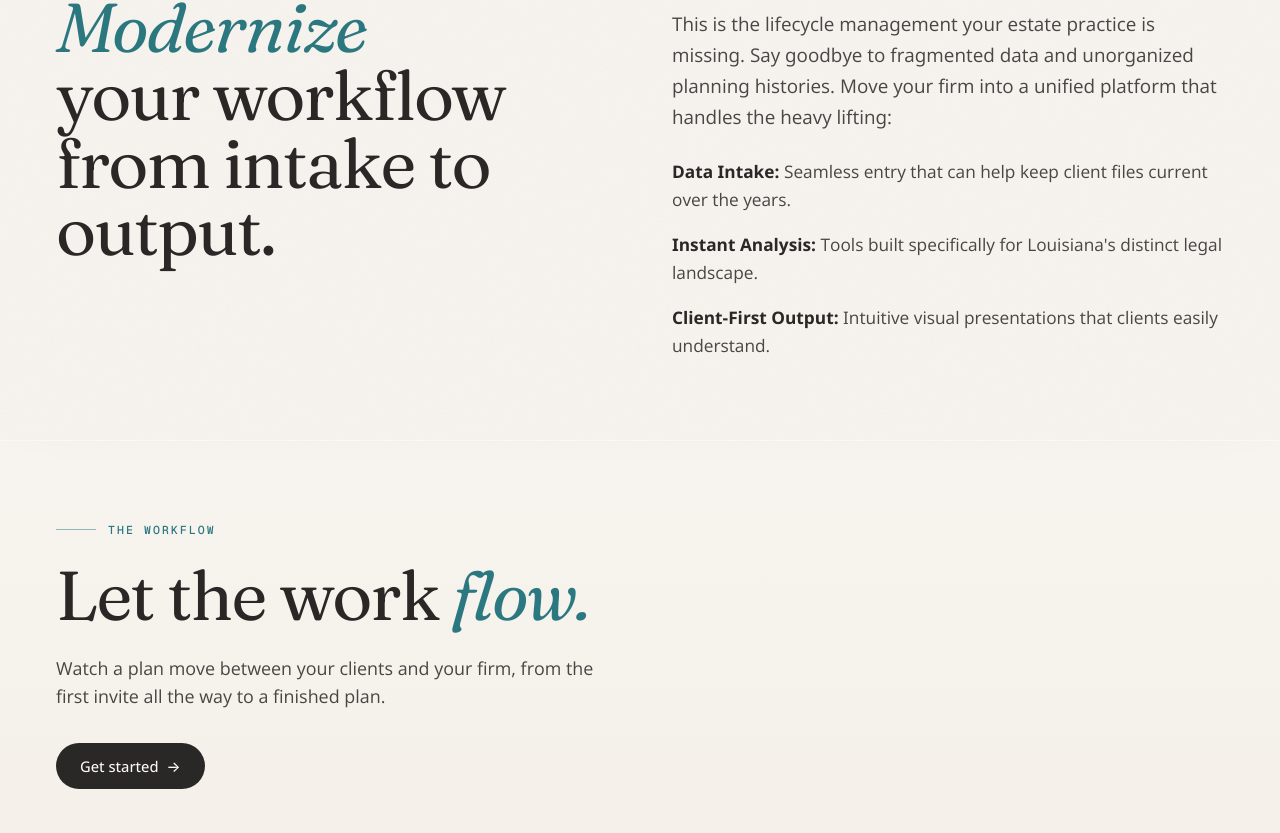
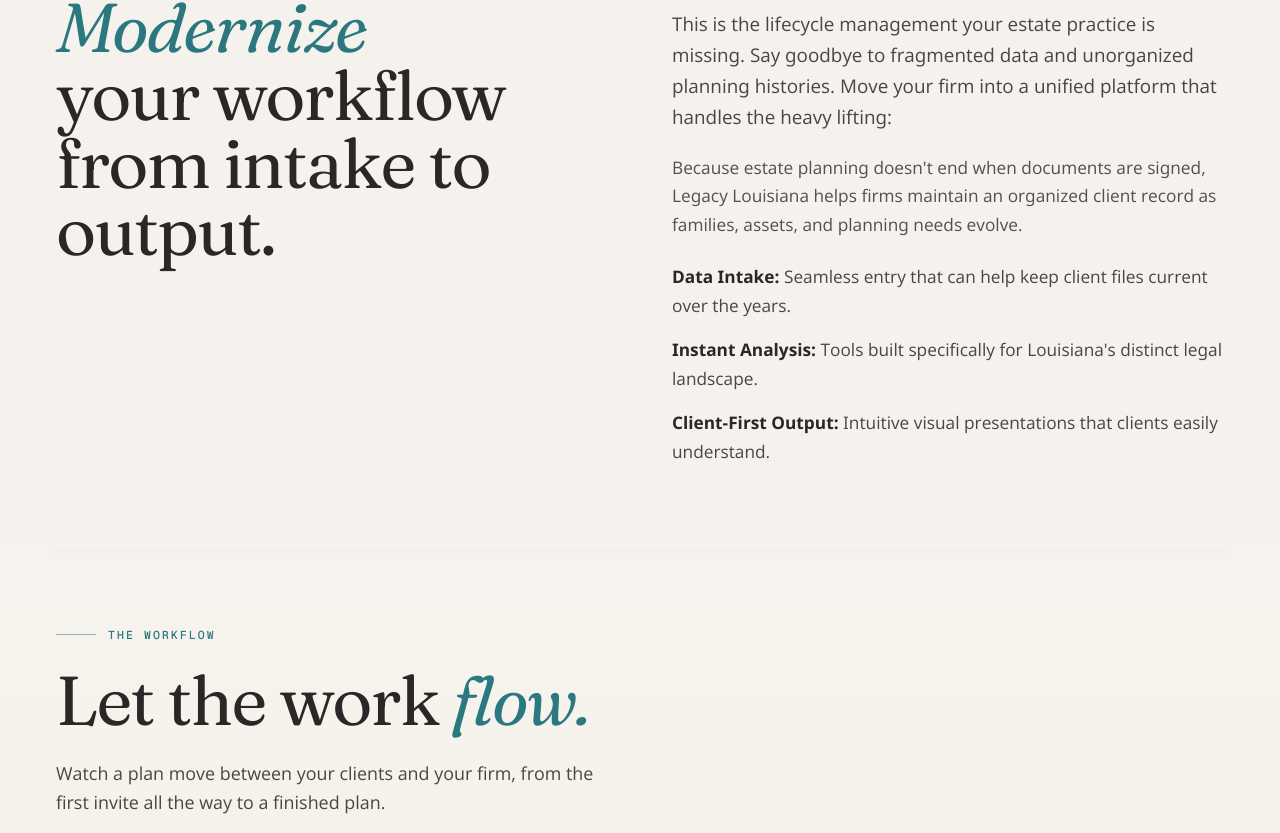
Before and after one commit to gte343v/legacyLandingPage, a React (Vite) app: page / in a window 1280 px wide. Shown: the part 1007-1840 px from the top of the page. Built offline with nearby package versions, Linux system fonts and the light colour scheme.

Commit message:
Add lifecycle messaging and legal disclaimer

```diff
--- a/src/components/Footer.jsx
+++ b/src/components/Footer.jsx
@@ -51,7 +51,14 @@
           </div>
         </div>
 
-        <div className="mt-14 flex flex-col items-start justify-between gap-4 border-t border-cream/12 pt-6 font-mono text-[0.7rem] uppercase tracking-[0.2em] text-cream/45 lg:flex-row lg:items-center">
+        <p className="mt-12 max-w-4xl text-[0.78rem] leading-[1.65] text-cream/40">
+          Legacy Louisiana, LLC is an estate planning management and technology platform for
+          attorneys. Legacy Louisiana is not a law firm and does not provide legal services.
+          Attorneys using the platform remain solely responsible for the legal services they
+          provide to their clients.
+        </p>
+
+        <div className="mt-6 flex flex-col items-start justify-between gap-4 border-t border-cream/12 pt-6 font-mono text-[0.7rem] uppercase tracking-[0.2em] text-cream/45 lg:flex-row lg:items-center">
           <span>© 2026 Legacy Louisiana, LLC</span>
           <span>Composed in Covington, Louisiana</span>
           <span>v 1.0 · MMXXVI</span>
--- a/src/components/sections/Problem.jsx
+++ b/src/components/sections/Problem.jsx
@@ -33,6 +33,14 @@
             fragmented data and unorganized planning histories. Move your firm into a unified
             platform that handles the heavy lifting:
           </motion.p>
+          <motion.p
+            variants={fadeUp}
+            className="mt-5 text-ink-2/80 text-[1.02rem] lg:text-[1.08rem] leading-[1.65]"
+          >
+            Because estate planning doesn&apos;t end when documents are signed, Legacy Louisiana
+            helps firms maintain an organized client record as families, assets, and planning
+            needs evolve.
+          </motion.p>
           <motion.div
             variants={fadeUp}
             className="mt-6 space-y-4 text-ink-2/85 text-[1.02rem] lg:text-[1.08rem] leading-[1.65]"
```
